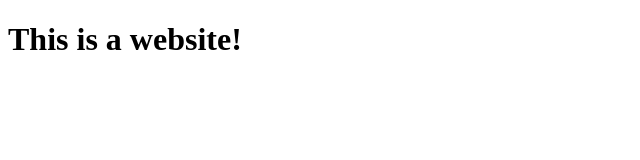
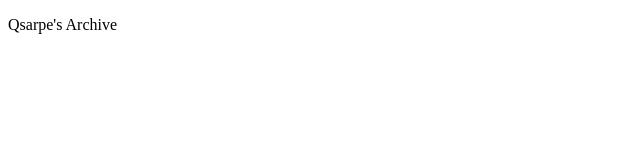
Before and after one commit to qsarpe/qsarpe.github.io, a plain HTML site: page index.html in a window 1280 px wide. Shown: the whole page, without its empty margins (0-640 px from the left). Drawn offline with Linux system fonts and the light colour scheme.

Commit message:
Update index.html

```diff
--- a/index.html
+++ b/index.html
@@ -1,4 +1,12 @@
 <!DOCTYPE html>
-<body>
-    <h1>This is a website!</h1>
-</body>
+    <html>
+        <head>
+            <title>Qsarpe | Main</title>
+            <link rel="stylesheet" href="./assets/css/style.css">
+        </head>
+        <body>
+            <div>
+                <p id="title">Qsarpe's Archive</p>
+            </div>
+        </body>
+    </html>
```
